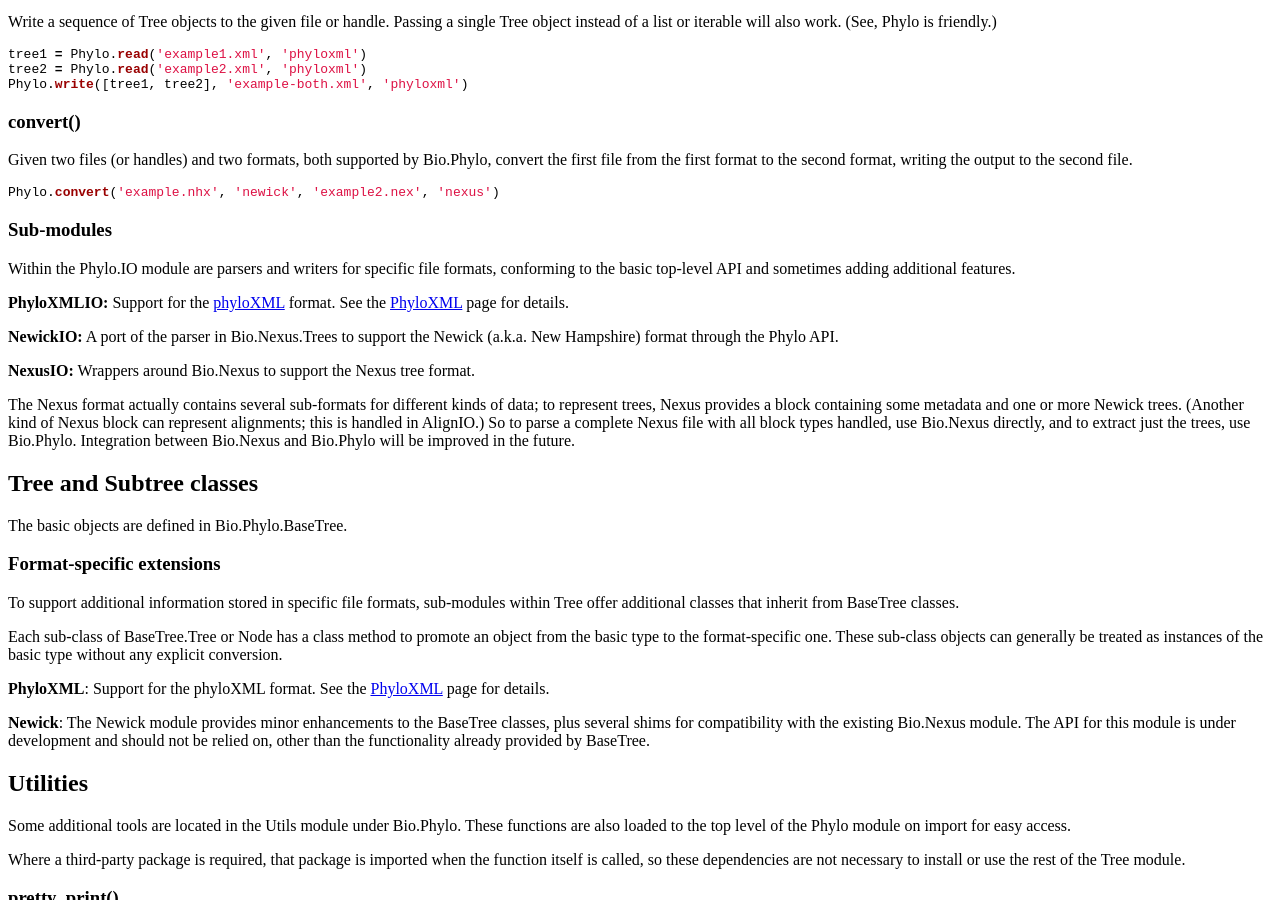
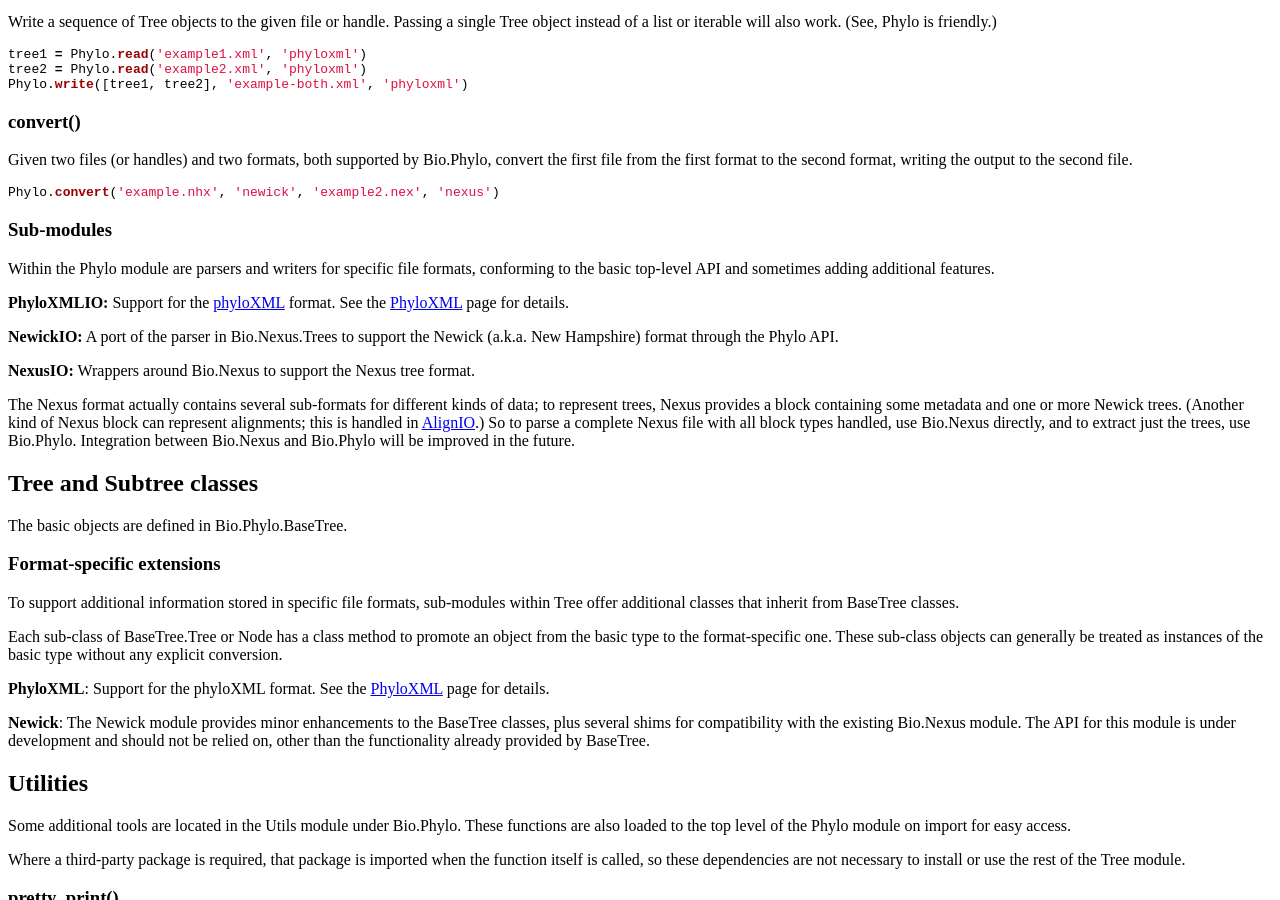
Before and after one commit to biopython/biopython.github.io, a Jekyll site: the page built from wiki/Phylo.md, in a window 1280 px wide and 900 px high, scrolled down 1545 px. Built offline with Jekyll 4.4.1, drawn with Linux system fonts in a browser that asks for light colours; part of the change alters nothing that is shown.

Commit message:
/* Sub-modules */ No Phylo.IO; wiki-linked AlignIO

```diff
--- a/wiki/Phylo.md
+++ b/wiki/Phylo.md
@@ -150,7 +150,7 @@ Phylo.convert('example.nhx', 'newick', 'example2.nex', 'nexus')
 
 ### Sub-modules
 
-Within the Phylo.IO module are parsers and writers for specific file
+Within the Phylo module are parsers and writers for specific file
 formats, conforming to the basic top-level API and sometimes adding
 additional features.
 
@@ -165,10 +165,11 @@ Newick (a.k.a. New Hampshire) format through the Phylo API.
 The Nexus format actually contains several sub-formats for different
 kinds of data; to represent trees, Nexus provides a block containing
 some metadata and one or more Newick trees. (Another kind of Nexus block
-can represent alignments; this is handled in AlignIO.) So to parse a
-complete Nexus file with all block types handled, use Bio.Nexus
-directly, and to extract just the trees, use Bio.Phylo. Integration
-between Bio.Nexus and Bio.Phylo will be improved in the future.
+can represent alignments; this is handled in
+[AlignIO](AlignIO "wikilink").) So to parse a complete Nexus file with
+all block types handled, use Bio.Nexus directly, and to extract just the
+trees, use Bio.Phylo. Integration between Bio.Nexus and Bio.Phylo will
+be improved in the future.
 
 Tree and Subtree classes
 ------------------------
```
Also changed, not shown: 1 other file.
